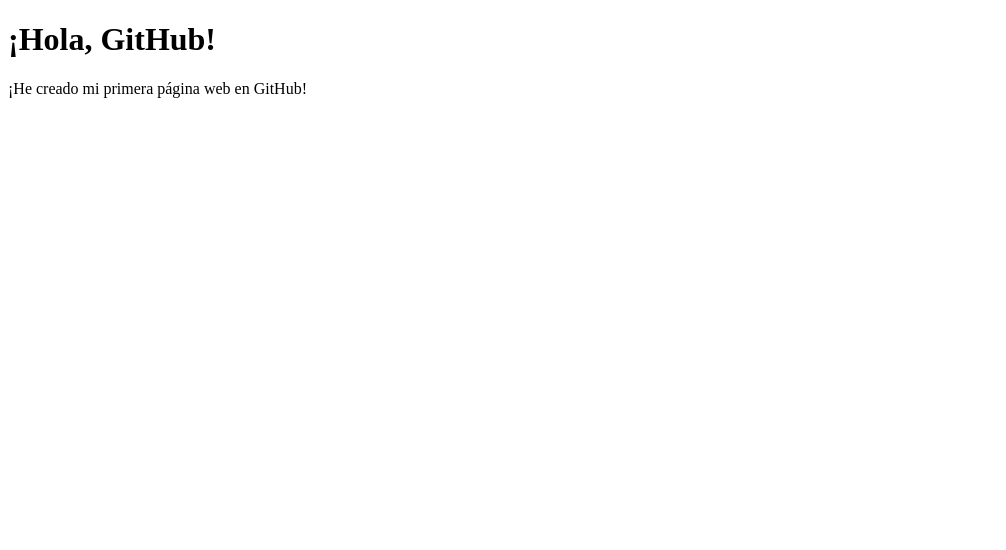
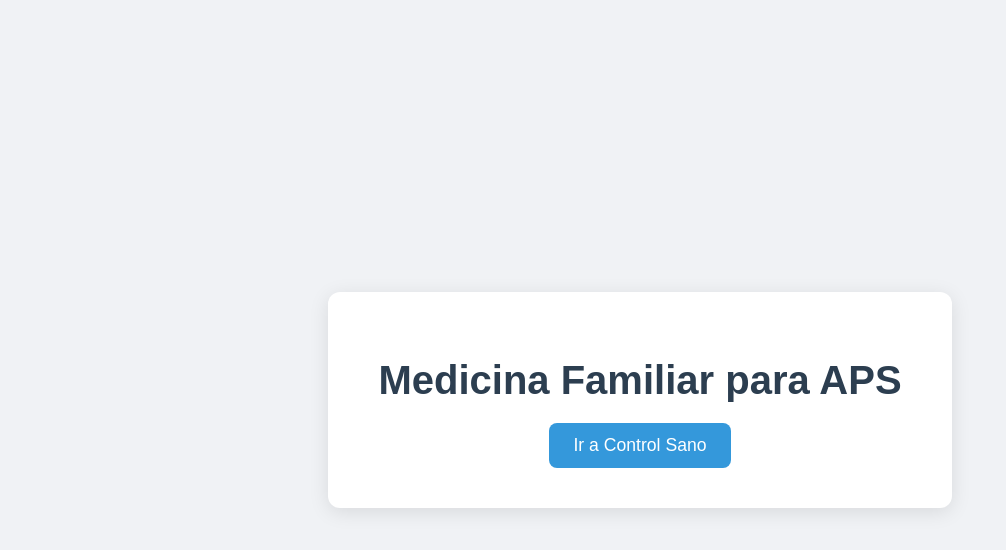
Before and after one commit to nightctes84/medfam, a plain HTML site: page index.html in a window 1280 px wide. Shown: the whole page, without its empty margins (0-1006 px from the left). Drawn offline with Linux system fonts and the light colour scheme.

Commit message:
Update index.html
Agrege el titulo a la pagina index

```diff
--- a/index.html
+++ b/index.html
@@ -3,10 +3,50 @@
 <head>
     <meta charset="UTF-8">
     <meta name="viewport" content="width=device-width, initial-scale=1.0">
-    <title>Mi Primera Página</title>
+    <title>Medicina Familiar para APS</title>
+    <style>
+        body {
+            font-family: Arial, sans-serif;
+            background-color: #f0f2f5;
+            display: flex;
+            justify-content: center;
+            align-items: center;
+            height: 100vh;
+            margin: 0;
+            text-align: center;
+        }
+        .container {
+            background-color: #ffffff;
+            padding: 40px 50px;
+            border-radius: 12px;
+            box-shadow: 0 4px 20px rgba(0, 0, 0, 0.1);
+        }
+        h1 {
+            color: #2c3e50;
+            font-size: 2.5em;
+            margin-bottom: 20px;
+        }
+        .btn-link {
+            display: inline-block;
+            padding: 12px 24px;
+            font-size: 1.1em;
+            color: #ffffff;
+            background-color: #3498db;
+            border-radius: 8px;
+            text-decoration: none;
+            transition: background-color 0.3s ease;
+        }
+        .btn-link:hover {
+            background-color: #2980b9;
+        }
+    </style>
 </head>
 <body>
-    <h1>¡Hola, GitHub!</h1>
-    <p>¡He creado mi primera página web en GitHub!</p>
+
+<div class="container">
+    <h1>Medicina Familiar para APS</h1>
+    <a href="controlsano.html" class="btn-link">Ir a Control Sano</a>
+</div>
+
 </body>
 </html>
```
